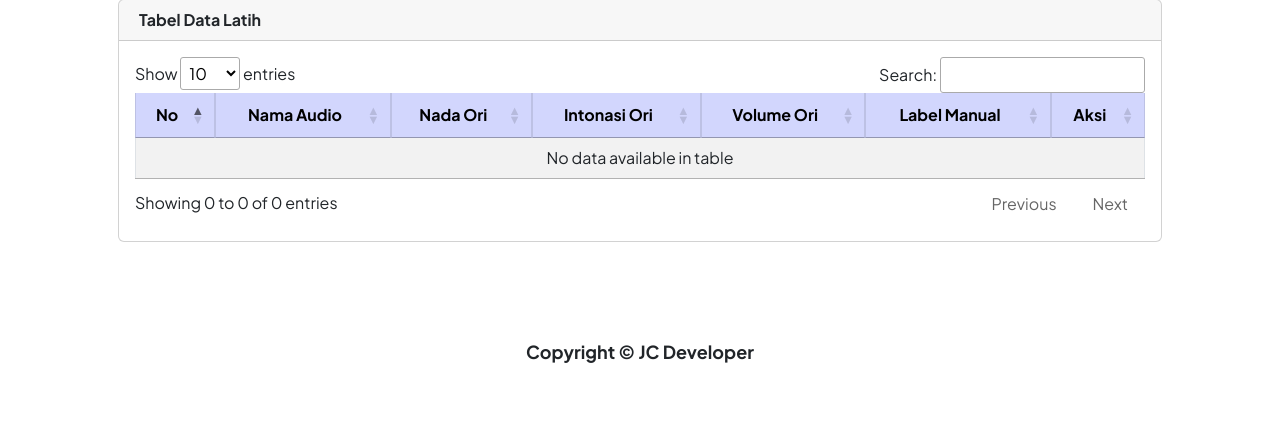
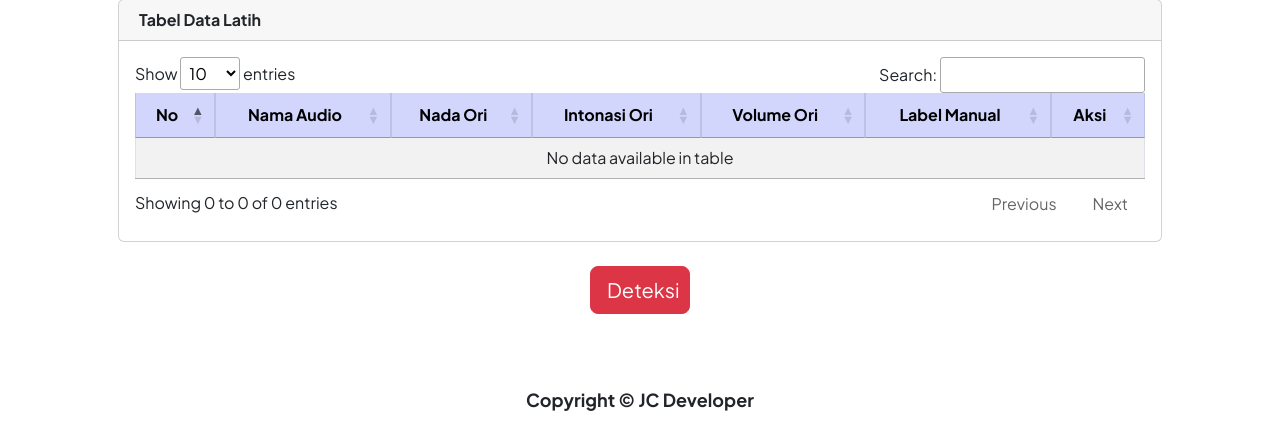
Before and after one commit to jasontjia/emodetect-svm, a Flask app: page /DataLatih in a window 1280 px wide. Shown: the part 536-973 px from the top of the page. Before the commit the page ends 899 px from the top, so only its background shows below. Run offline with Flask 3, Linux system fonts and the light colour scheme; some libraries are stand-ins or nearby versions.

Commit message:
commit tambahan data latih

```diff
--- a/aplikasi_deteksi/templates/data_latih.html
+++ b/aplikasi_deteksi/templates/data_latih.html
@@ -136,9 +136,9 @@
                 </div>
                 <br>
                 <!-- Tombol Deteksi (awalnya disembunyikan) -->
-                <form id="uploadForm" action="/DataLatih" method="POST" enctype="multipart/form-data">
+                <form id="uploadForm" action="/HasilDataLatih" method="POST" enctype="multipart/form-data">
                 <div class="d-grid justify-content-center" id="detectButtonContainer">
-                    <button class="btn btn-danger btn-lg" id="detectButton" type="button" style="width: 100px;">Deteksi</button>
+                    <button class="btn btn-danger btn-lg" id="detectButton" type="submit" style="width: 100px;">Deteksi</button>
                 </div>
                 </form>
             </div>
@@ -175,7 +175,6 @@
     const audioTableBody = document.querySelector("#audioTable tbody");
 
     // Sembunyikan tombol deteksi dan tampilkan data secara default
-    detectButton.style.display = "none";
     showDataButton.style.display = "none";
 
     // Event listener untuk perubahan pada input file
```
